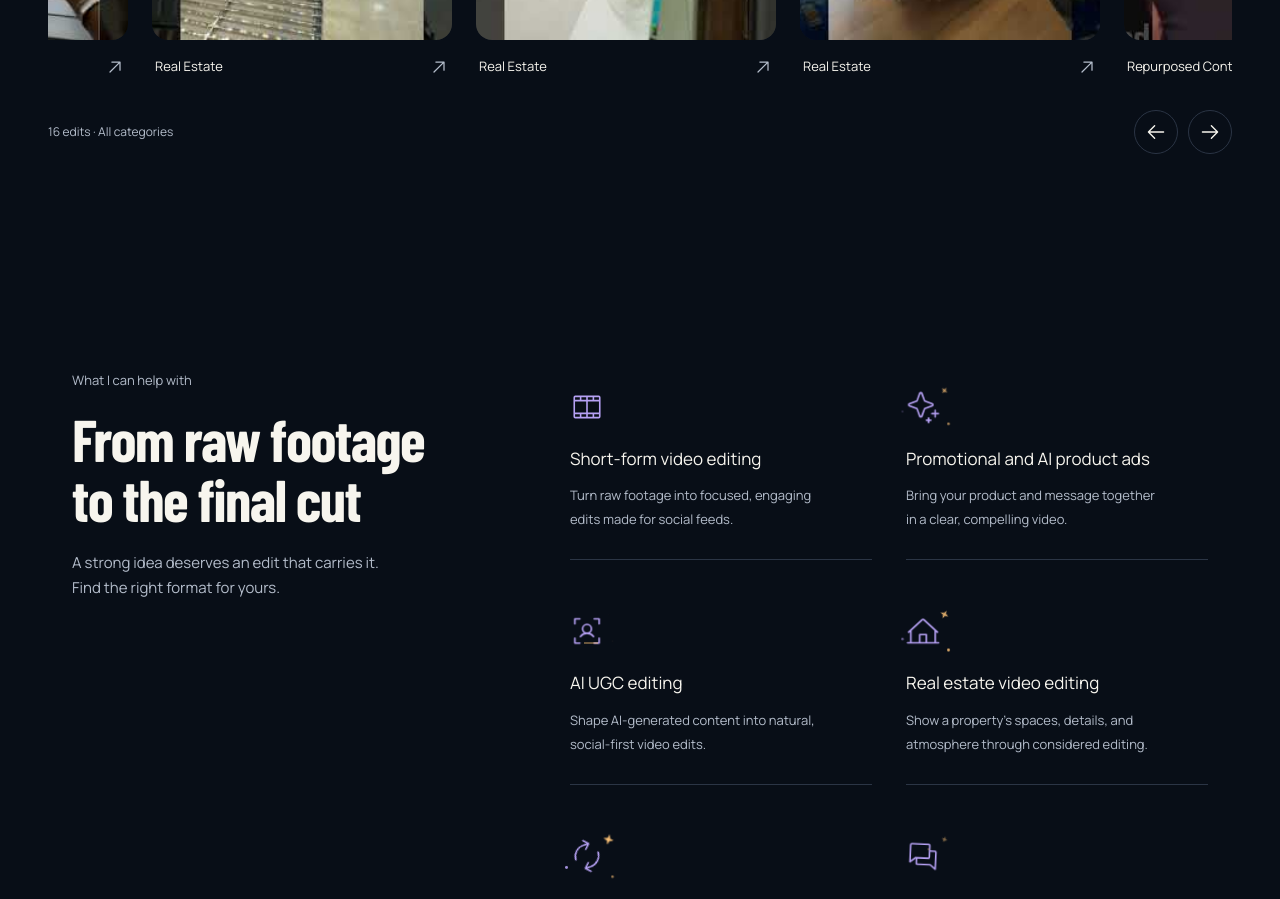
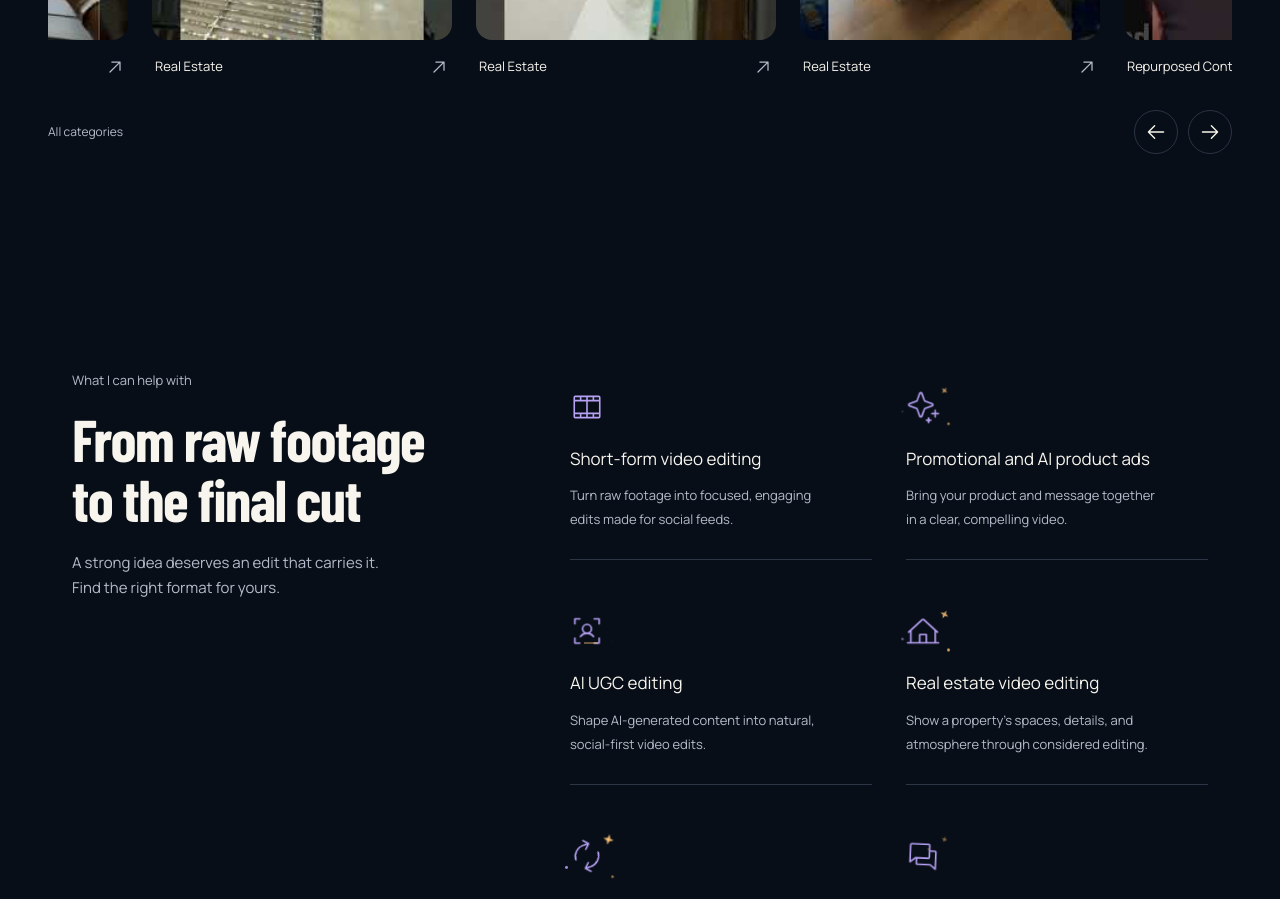
Before and after one commit to davidlinats-netizen/portfolio, a Next.js app: page / in a window 1280 px wide. Shown: the part 1560-2459 px from the top of the page. Built offline with nearby package versions, Linux system fonts and the light colour scheme; no server answers.

Commit message:
Remove edit count from video category footer

```diff
--- a/components/VideoShowcase.tsx
+++ b/components/VideoShowcase.tsx
@@ -29,7 +29,7 @@ export function VideoShowcase() {
     </div>
     <div className="gallery-shell container">
       <Marquee key={category} direction="right" speed={55} pauseOnHover={false} paused={Boolean(videoId)} label="Video samples" className="video-marquee" controllerRef={controllerRef} renderItems={duplicate => filtered.map((video, index) => <VideoCard key={video.id} video={video} index={index} duplicate={duplicate} />)} />
-      <div className="work-footer"><span aria-live="polite">{filtered.length} edits · {category === "All" ? "All categories" : category}</span><div className="gallery-controls"><button className="icon-button" aria-label="Previous videos" onClick={() => browse(-1)}><ArrowLeft size={22} /></button><button className="icon-button" aria-label="Next videos" onClick={() => browse(1)}><ArrowRight size={22} /></button></div></div>
+      <div className="work-footer"><span aria-live="polite">{category === "All" ? "All categories" : category}</span><div className="gallery-controls"><button className="icon-button" aria-label="Previous videos" onClick={() => browse(-1)}><ArrowLeft size={22} /></button><button className="icon-button" aria-label="Next videos" onClick={() => browse(1)}><ArrowRight size={22} /></button></div></div>
     </div>
   </section>;
 }
```
